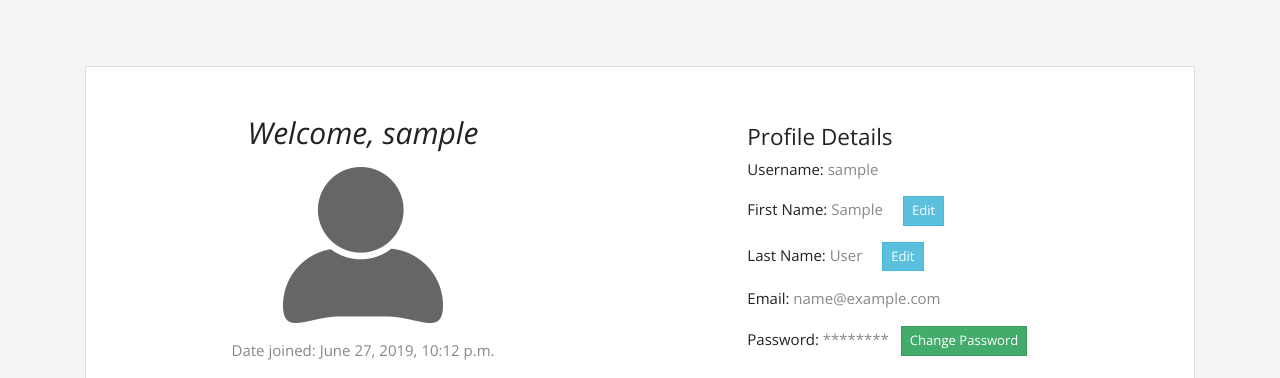
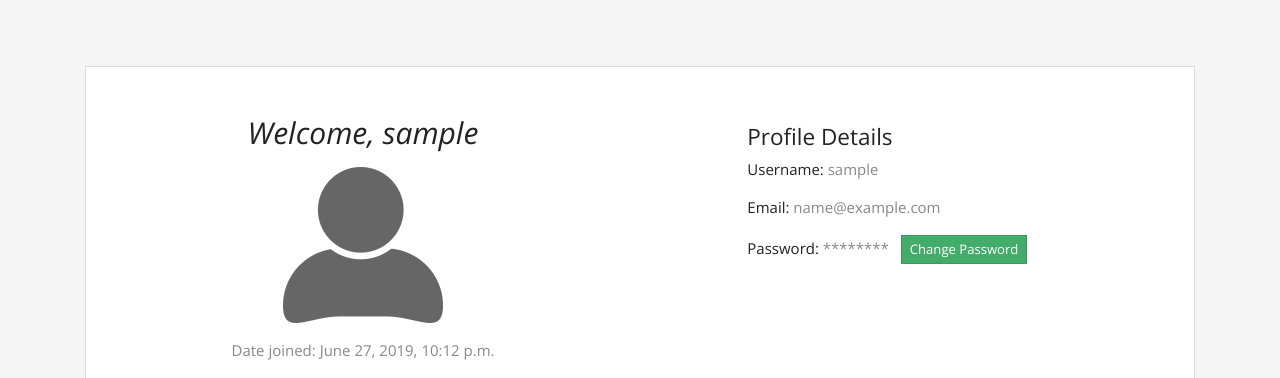
Before and after one commit to kes2401/issue-tracker, a Django app: page /accounts/profile/ in a window 1280 px wide. Shown: the part 58-436 px from the top of the page. Run offline with Django 3.2, Linux system fonts and the light colour scheme; the visitor is signed in with stand-in values (Sample User, id 1); data comes from the database, SQL or seed files in the repository; data that the repository does not hold is empty; some libraries are stand-ins or nearby versions.

Commit message:
remove firstname & lastname fields from profile page

```diff
--- a/accounts/templates/profile.html
+++ b/accounts/templates/profile.html
@@ -15,21 +15,6 @@
         <div class="col-10 offset-1 col-sm-6 offset-sm-0 col-md-5 offset-md-1 mt-4 mt-sm-2">
             <h4 class="xs-center"><strong>Profile Details</strong></h4>
             <p>Username: <span class="text-muted">{{ user.username }}</span></p>
-            {% if user.first_name %}
-            <p>First Name: <span class="text-muted">{{ user.first_name }}</span> <span><a href="#"
-                        class="btn btn-sm btn-info mx-3">Edit</a></span></p>
-            {% else %}
-            <p>First Name: <span class="text-muted"><em>Not yet provided</em></span> <span><a href="#"
-                        class="btn btn-sm btn-info mx-3">Edit</a></span></p>
-            {% endif %}
-            {% if user.last_name %}
-            <p>Last Name: <span class="text-muted">{{ user.last_name }}</span> <span><a href="#"
-                        class="btn btn-sm btn-info mx-3">Edit</a></span></p>
-            </p>
-            {% else %}
-            <p>Last Name: <span class="text-muted"><em>Not yet provided</em></span> <span><a href="#"
-                        class="btn btn-sm btn-info mx-3">Edit</a></span></p>
-            {% endif %}
             <p>Email: <span class="text-muted">{{ user.email }}</span></p>
             <p>Password: <span class="text-muted">********</span> <span><a href="#"
                         class="btn btn-sm btn-success mx-2 mt-2 mt-md-0">Change
```
